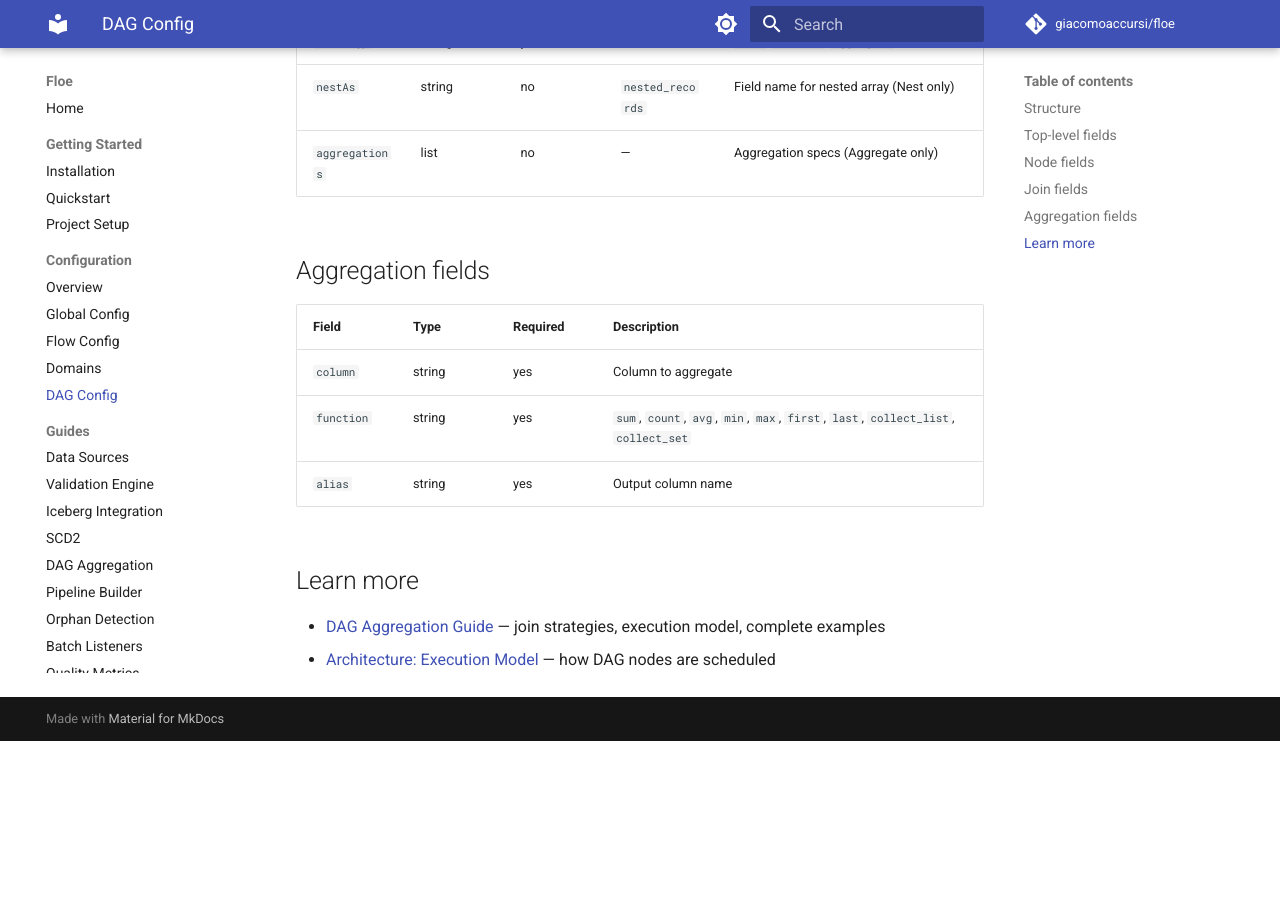
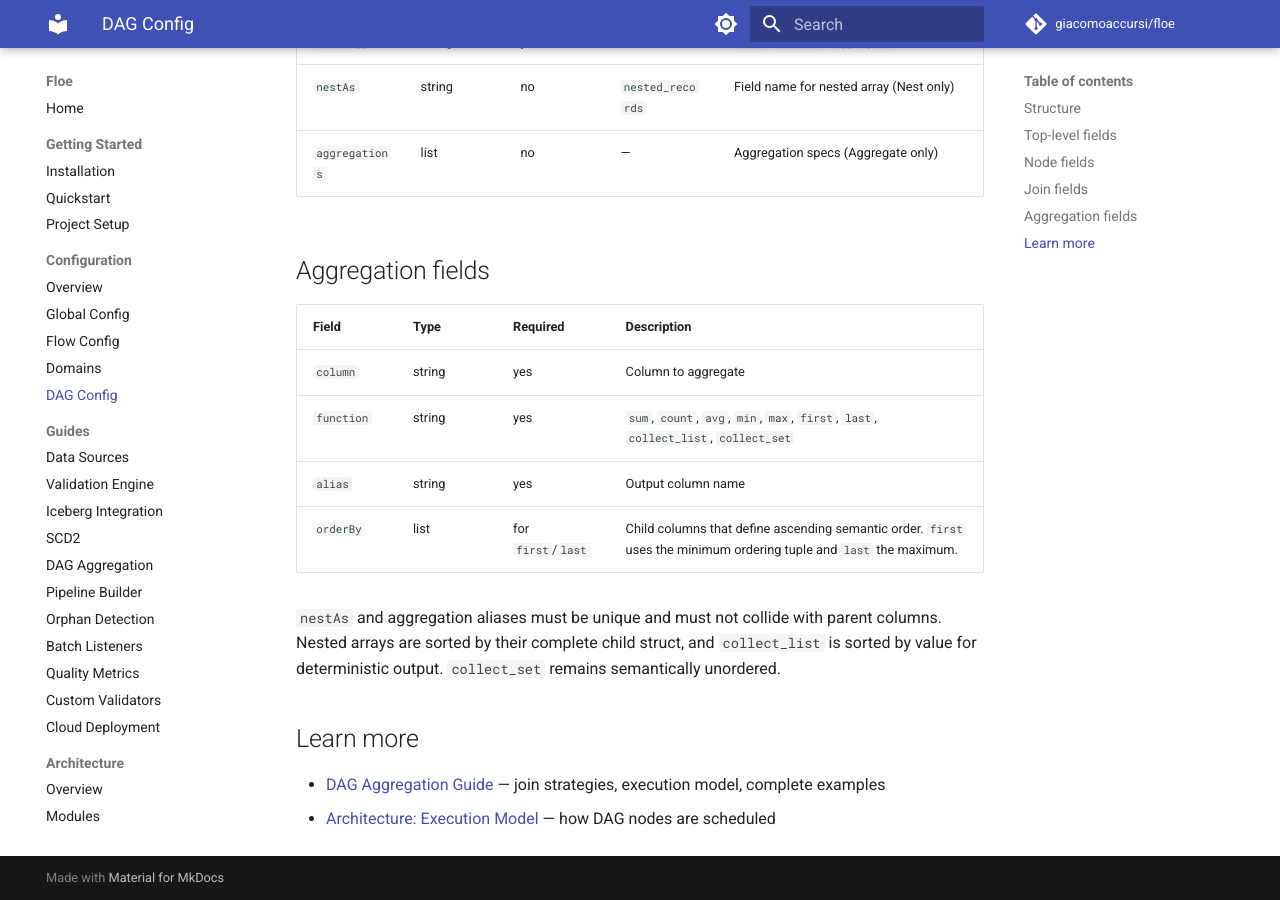
Before and after one commit to giacomoaccursi/Floe, an MkDocs documentation site: the page built from site-docs/configuration/dag.md, in a window 1280 px wide and 900 px high, scrolled down 1971 px. Built offline with MkDocs 1.6.1 and Material for MkDocs 9.7.7, drawn with Linux system fonts in a browser that asks for light colours; comment, search, counter and statistics services are not loaded; before the commit the page ends 2712 px from its top, so only the background shows below that.

Commit message:
fix(aggregation): make ordered joins deterministic

```diff
--- a/site-docs/configuration/dag.md
+++ b/site-docs/configuration/dag.md
@@ -68,6 +68,9 @@ nodes:
 | `column` | string | yes | Column to aggregate |
 | `function` | string | yes | `sum`, `count`, `avg`, `min`, `max`, `first`, `last`, `collect_list`, `collect_set` |
 | `alias` | string | yes | Output column name |
+| `orderBy` | list | for `first`/`last` | Child columns that define ascending semantic order. `first` uses the minimum ordering tuple and `last` the maximum. |
+
+`nestAs` and aggregation aliases must be unique and must not collide with parent columns. Nested arrays are sorted by their complete child struct, and `collect_list` is sorted by value for deterministic output. `collect_set` remains semantically unordered.
 
 ## Learn more
 
```
Also changed, not shown: site-docs/guides/dag-aggregation.md (+3 -0 lines), 3 other files.
